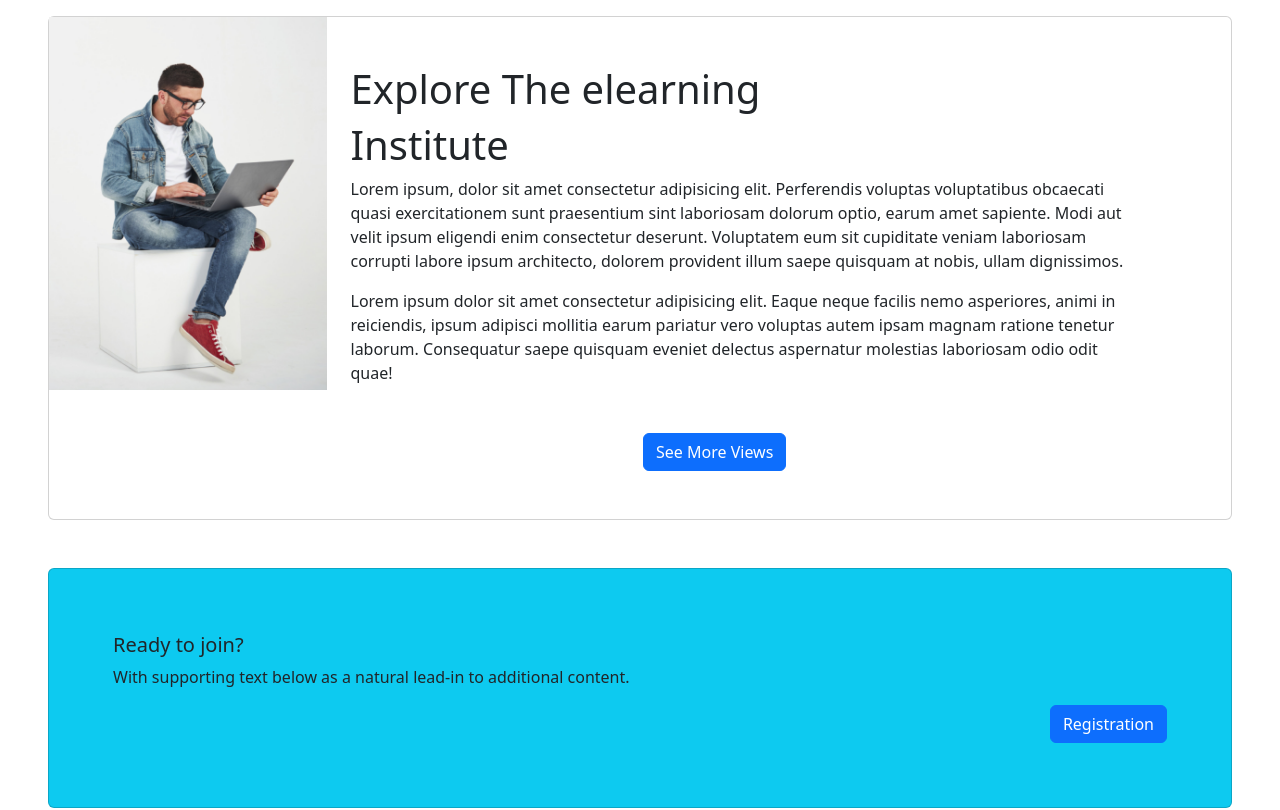
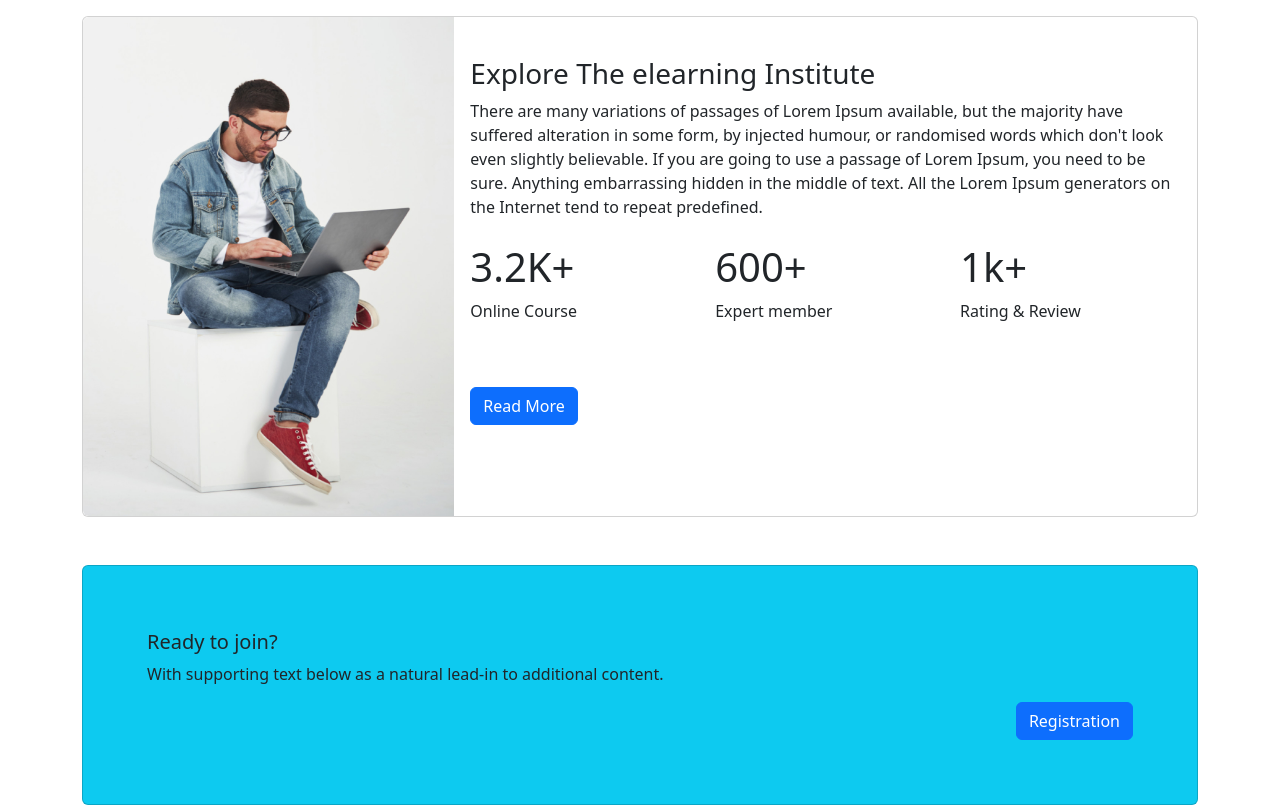
Before and after one commit to Sumi-Akter/Third-Assingment, a plain HTML site: page index.html in a window 1280 px wide. Shown: the part 2420-3230 px from the top of the page. Drawn offline with nearby package versions, Linux system fonts and the light colour scheme.

Commit message:
done project

```diff
--- a/index.html
+++ b/index.html
@@ -4,6 +4,7 @@
     <meta charset="utf-8">
     <meta name="viewport" content="width=device-width, initial-scale=1">
     <title>Bootstrap demo</title>
+    <script src="https://kit.fontawesome.com/ba855fbd85.js" crossorigin="anonymous"></script>
     <link href="https://cdn.jsdelivr.net/npm/bootstrap@5.2.0/dist/css/bootstrap.min.css" rel="stylesheet" integrity="sha384-gH2yIJqKdNHPEq0n4Mqa/HGKIhSkIHeL5AyhkYV8i59U5AR6csBvApHHNl/vI1Bx" crossorigin="anonymous">
   </head>
   <body>
@@ -54,9 +55,9 @@
             <div class="carousel-inner">
               <div class="carousel-item active">
                 <img src="images/cover/cover-1.png" class="d-block w-100" alt="...">
-                <div class="carousel-caption d-none d-md-block">
-                 <h1>Get Started Digital Learning</h1>
-                  <p>Digital learning is any type of learning that is accompanied by technology or by instructional practice that makes effective use of technology.</p>
+                <div class="carousel-caption d-none d-md-block ">
+                 <h1 class="text-center" >Get Started Digital Learning</h1>
+                  <p class="text-center">Digital learning is any type of learning that is accompanied by technology or by instructional practice that makes effective use of technology.</p>
                   <div class="btn btn-get-started bg-info">Get Started</div>
                 </div>
               </div>
@@ -94,7 +95,7 @@
        <h1 class="text-center">Discover Our Popular </h1>
        <h1 class="text-center">Courses</h1>
        <p class="text-center">Thousands Of Free And Accredited Online Courses With Diplomas And Certificates.</p>
-        <div class="row row-cols-1 row-cols-md-2 row-cols-lg-3 g-4">
+        <div class="row row-cols-1 row-cols-md-1 row-cols-lg-3 g-4">
           <div class="col">
             <div class="card border border-0 shadow-lg h-100">
               <img src="images/course/course-1.png" class="card-img-top" alt="...">
@@ -181,38 +182,67 @@
         </div>
       </section>
       </main>
-      <section class=" m-5" >
-        <div class="cotainer mt-5">
-          <div class="card">
-            <div class="row">
-              <div class="col-md-3">
-
-                <img src="images/working.png" class="img-fluid" >
-
+      <section class="container my-5" id="explore-institute">
+        <div class="card mb-3">
+            <!-- style="max-width: 540px;" -->
+            <div class="row g-0">
+                <div class="col-md-4">
+                    <img src="images/working.png" class="img-fluid rounded-start" alt="...">
                 </div>
                 <div class="col-md-8">
-                <h1 class="card-tittle mt-5">Explore The elearning </h1>
-                <h1>Institute</h1>
-                <p>Lorem ipsum, dolor sit amet consectetur adipisicing elit. Perferendis voluptas voluptatibus obcaecati quasi exercitationem sunt praesentium sint laboriosam dolorum optio, earum amet sapiente. Modi aut velit ipsum eligendi enim consectetur deserunt. Voluptatem eum sit cupiditate veniam laboriosam corrupti labore ipsum architecto, dolorem provident illum saepe quisquam at nobis, ullam dignissimos.</p>
-                <p>Lorem ipsum dolor sit amet consectetur adipisicing elit. Eaque neque facilis nemo asperiores, animi in reiciendis, ipsum adipisci mollitia earum pariatur vero voluptas autem ipsam magnam ratione tenetur laborum. Consequatur saepe quisquam eveniet delectus aspernatur molestias laboriosam odio odit quae!</p>
-                <div class="d-flex m-5 col-3 mx-auto">
+                    <div class="card-body">
+                        <div class="my-4">
+                            <h3 class="card-title">Explore The elearning Institute</h3>
+                            <p class="card-text">There are many variations of passages of Lorem Ipsum available, but
+                                the
+                                majority have suffered alteration in some form, by injected humour, or randomised
+                                words
+                                which don't look even slightly believable. If you are going to use a passage of
+                                Lorem
+                                Ipsum, you need to be sure.
 
-
-                  <button class="btn btn-primary" type="button">See More Views</button>
-
+                                Anything embarrassing hidden in the middle of text. All the Lorem Ipsum generators
+                                on
+                                the Internet tend to repeat predefined.</p>
 
                         </div>
 
+                        <div>
+                            <div class="row mt-4">
+                                <div class=" d-flex col-lg-4 col-md-6 col-sm-6">
+                                    <div class="d-flex flex-column">
+                                        <h1>3.2K+</h1>
+                                        <p>Online Course</p>
+                                    </div>
+                                </div>
+                                <div class=" d-flex col-lg-4 col-md-6 col-sm-6">
+                                    <div class="d-flex flex-column">
+                                        <h1>600+</h1>
+                                        <p>Expert member</p>
+                                    </div>
+                                </div>
+                                <div class=" d-flex col-lg-4 col-md-6 col-sm-6">
+                                    <div class="d-flex flex-column">
+                                        <h1>1k+</h1>
+                                        <p>Rating & Review</p>
+                                    </div>
+                                </div>
+                                <div class=" d-flex mt-5 justify-content-start">
+                                    <button class="btn btn-primary">Read More</button>
+                                </div>
+                            </div>
 
                         </div>
                     </div>
                 </div>
             </div>
+        </div>
+    </section>
 
-      </section>
       <section class="m-5">
 
-        <div class="card bg-info p-5 ">
+        <div class="container ">
+          <div class="card bg-info p-5  ">
 
             <div class="card-body">
               <h5 class="card-title">Ready to join?</h5>
@@ -222,6 +252,7 @@
                 <button class="btn btn-primary" type="button">Registration</button>
               </div>
 
+            </div>
           </div>
         </div>
       </section>
@@ -397,8 +428,36 @@
 
           </div>
         </div>
-       >
+
       </section>
+      <section class="bg-dark p-5 text-center">
+        <div class="row align-items-center">
+            <div class="col-12">
+                <footer class="text-white">
+                    <h3>TechNi Data Soft</h3>
+                    <small>Office 41, Zawaya Buildin, Ghala Muscat, <br>
+                        Sultanate of Oman</small> <br>
+                    <smal>Privacy Ploicy | Terms of use</smal>
+                    <div class="social-icon">
+                        <a href="https://www.facebook.com"><i class="fa-brands fa-facebook-square"></i></a>
+                        <a href="https://www.linkedin.com"><i class="fa-brands fa-linkedin"></i></a>
+                        <a href="https://www.instagram.com"><i class="fa-brands fa-instagram-square"></i></a>
+                        <a href=""><i class="fa-brands fa-tiktok"></i></a>
+                    </div>
+                </footer>
+            </div>
+            <!-- <div class="col-6">
+                <div class="">
+                    <h1 class="text-white">Get the app now!</h1>
+                    <img src="icons/app-store.png" alt="" />
+                    <img src="icons/google-play.png" alt="" />
+                </div>
+            </div> -->
+
+        </div>
+    </section>
+
+
 
     <script src="https://cdn.jsdelivr.net/npm/bootstrap@5.2.0/dist/js/bootstrap.bundle.min.js" integrity="sha384-A3rJD856KowSb7dwlZdYEkO39Gagi7vIsF0jrRAoQmDKKtQBHUuLZ9AsSv4jD4Xa" crossorigin="anonymous"></script>
   </body>
```
Lines whose indentation alone changed are shown as unchanged.
